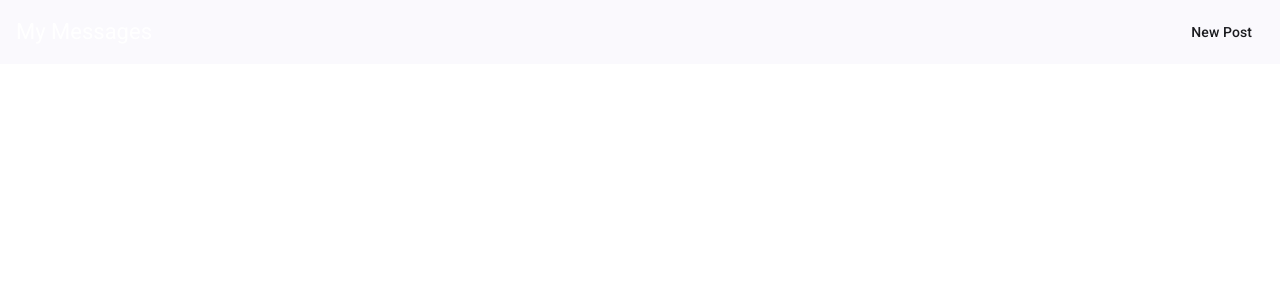
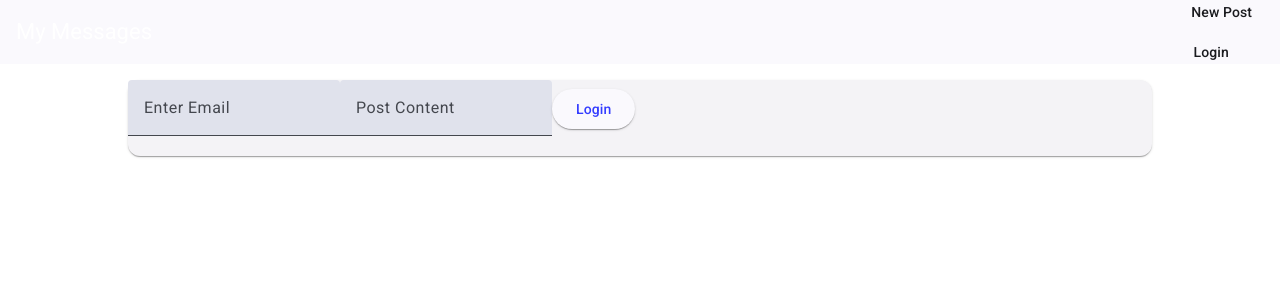
Before and after one commit to mgupta0421/MEAN-application, an Angular app in the folder mean-singlepage/: page /login in a window 1280 px wide. Before the commit this address led to /. Shown: the top 300 px of the page. Built offline with nearby package versions, Linux system fonts and the light colour scheme.

Commit message:
login page

```diff
--- a/mean-singlepage/src/app/app-routing.module.ts
+++ b/mean-singlepage/src/app/app-routing.module.ts
@@ -2,12 +2,14 @@ import { NgModule } from "@angular/core";
 import { RouterModule, Routes} from "@angular/router";
 import { PostListComponent } from "./post-list.component";
 import { PostCreateComponent } from "./post-create.component";
+import { LoginComponent } from "./login.component";
 
 
     const routes: Routes = [
         { path: '', component: PostListComponent },
         { path: 'create', component: PostCreateComponent },
-        {path: 'edit/:postId', component: PostCreateComponent }
+        {path: 'edit/:postId', component: PostCreateComponent },
+        {path: 'login', component: LoginComponent}
     ];
 
 
--- a/mean-singlepage/src/app/app.module.ts
+++ b/mean-singlepage/src/app/app.module.ts
@@ -18,6 +18,7 @@ import { PostListComponent } from './post-list.component';
 import { MatExpansionModule } from '@angular/material/expansion';
 import { HttpClientModule } from '@angular/common/http';
 import { RouterModule } from '@angular/router';
+import { LoginComponent } from './login.component';
 
 
 
@@ -26,7 +27,8 @@ import { RouterModule } from '@angular/router';
     AppComponent,
     PostCreateComponent,
     HeaderComponent,
-    PostListComponent
+    PostListComponent,
+    LoginComponent
   ],
   imports: [
     BrowserModule,
--- a/mean-singlepage/src/app/header/header.component.html
+++ b/mean-singlepage/src/app/header/header.component.html
@@ -5,5 +5,8 @@
         <li>
             <a mat-button routerLink="/create" routerLinkActive="mat-accent"> New Post</a>
         </li>
+        <li>
+            <a mat-button routerLink="/login" routerLinkActive="mat-accent"> Login</a>
+        </li>
     </ul>
 </mat-toolbar>
--- /dev/null
+++ b/mean-singlepage/src/app/login.component.html
@@ -0,0 +1,18 @@
+<mat-card>
+    <form>
+        <mat-form-field>
+            <input matInput type="email" name="email" placeholder="Enter Email">
+            <mat-error *ngIf="">Enter the email</mat-error>
+        </mat-form-field>
+
+        <mat-form-field>
+            <input type="password" matInput placeholder="Post Content">
+            <mat-error *ngIf="">Enter the password</mat-error>
+        </mat-form-field>
+
+        <button
+        mat-raised-button
+        color="accent"
+        type= "submit"> Login</button>
+    </form>
+</mat-card>
```
Also changed, not shown: mean-singlepage/src/app/login.component.ts (added, +9 -0 lines).
